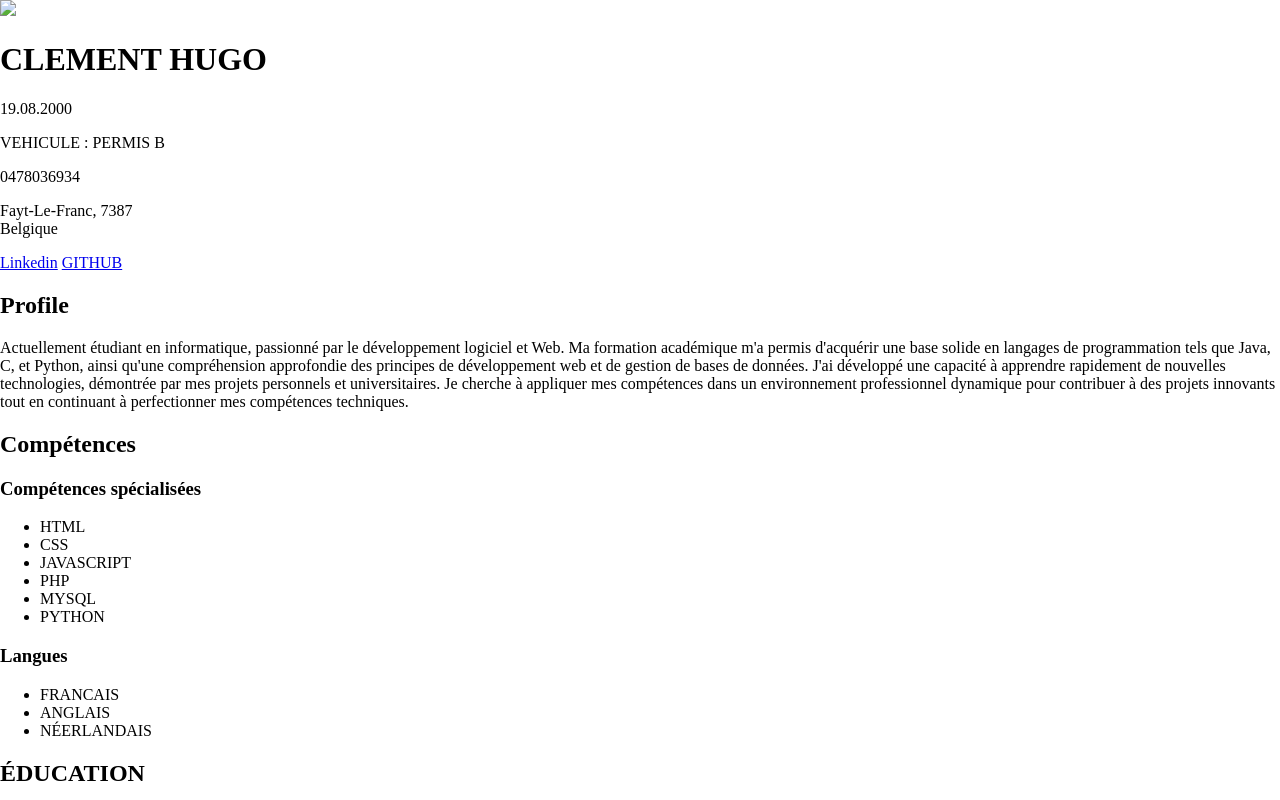
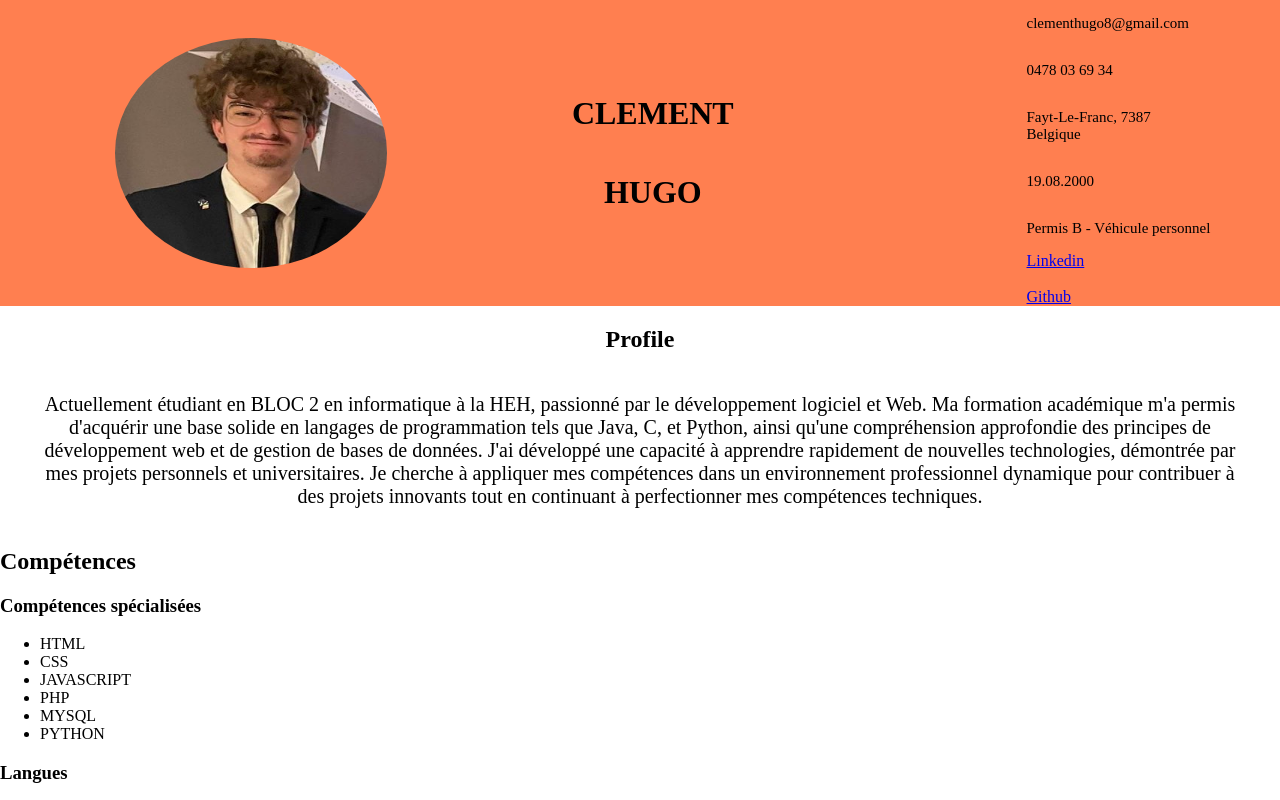
Before and after one commit to hugoclmt/projet_heh_js_Q2_cv, a plain HTML site: page index.html in a window 1280 px wide. Shown: the top 800 px of the page. Drawn offline with Linux system fonts and the light colour scheme.

Commit message:
Header/footer finies

```diff
--- a/index.html
+++ b/index.html
@@ -6,7 +6,8 @@
     <title>CV Clement Hugo</title>
 
     <link rel="stylesheet" href="./lib/Css/styleFooter.css"> <!-- Style pour le footer -->
-
+    <link rel="stylesheet" href="./lib/Css/styleHeader.css"> <!-- Style pour le header -->
+    <link rel="stylesheet" href="./lib/Css/styleSection.css"> <!-- Style pour le coprs de la page -->
     <meta name="author" content="Clement Hugo">
 </head>
 
@@ -15,40 +16,30 @@
 <main>
     <header>
         <!-- Image/Infos perso  -->
-        <img src="./src/img/#">
-        <h1>CLEMENT HUGO</h1>
-        <p>19.08.2000</p>
-        <p>VEHICULE : PERMIS B</p>
-        <p>0478036934</p>
-        <p>Fayt-Le-Franc, 7387<br>
-        Belgique
-        </p>
-        <a href="#">Linkedin</a>
-        <a href="#">GITHUB</a>
+        <div id="imgprofil">
+            <img src="./src/img/profil.jpg">
+        </div>
+
+        <div id="nomPrenom">
+            <h1>CLEMENT</h1>
+            <h1>HUGO</h1>
+        </div>
+
+        <div id="coordonee">
+            <p>clementhugo8@gmail.com</p>
+            <p>0478 03 69 34</p>
+            <p>Fayt-Le-Franc, 7387<br>Belgique</p>
+            <p>19.08.2000</p>
+            <p>Permis B - Véhicule personnel</p>
+            <a href="#" target="_blank">Linkedin</a><br>
+            <a href="https://github.com/hugoclmt" target="_blank">Github</a>
+        </div>
     </header>
 
-    <section>
+    <section id="profile">
         <h2>Profile</h2>
-        <div>
-            <p>Actuellement étudiant en informatique, passionné par le
-                développement logiciel et Web. Ma formation académique m'a permis
-                d'acquérir une base solide en langages de programmation tels que
-                Java, C, et Python, ainsi qu'une
-                compréhension approfondie des
-                principes de développement web et
-                de gestion de bases de données. J'ai
-                développé une capacité à apprendre
-                rapidement de nouvelles
-                technologies, démontrée par mes
-                projets personnels et universitaires. Je
-                cherche à appliquer mes
-                compétences dans un
-                environnement professionnel
-                dynamique pour contribuer à des
-                projets innovants tout en continuant à
-                perfectionner mes compétences
-                techniques.</p>
-        </div>
+
+        <p>Actuellement étudiant en BLOC 2 en informatique à la HEH, passionné par le développement logiciel et Web. Ma formation académique m'a permis d'acquérir une base solide en langages de programmation tels que Java, C, et Python, ainsi qu'une compréhension approfondie des principes de développement web et de gestion de bases de données. J'ai développé une capacité à apprendre rapidement de nouvelles technologies, démontrée par mes projets personnels et universitaires. Je cherche à appliquer mes compétences dans un environnement professionnel dynamique pour contribuer à des projets innovants tout en continuant à perfectionner mes compétences techniques.</p>
         <!-- Brève déscription du profile -->
     </section>
 
--- /dev/null
+++ b/lib/Css/styleHeader.css
@@ -0,0 +1,35 @@
+header{
+    display: flex;
+    justify-content: space-around;
+    background-color: coral;
+    width: 100%;
+}
+
+#imgprofil{
+    display: flex;
+    align-items: center;
+    justify-content: center;
+}
+
+#imgprofil img{
+    height: 75%;
+    width: 75%;
+    border-radius: 50%;
+}
+
+#nomPrenom{
+    display: flex;
+    justify-content: center;
+    align-items: center;
+    flex-direction: column;
+    margin-right: 12%;
+}
+
+#coordonee{
+    display: flex;
+    flex-direction: column;
+}
+
+#coordonee p{
+    font-size: 15px;
+}
--- /dev/null
+++ b/lib/Css/styleSection.css
@@ -0,0 +1,12 @@
+#profile{
+    display: flex;
+    flex-direction: column;
+    justify-content: center;
+    align-items: center;
+}
+
+#profile p {
+    font-size: 20px;
+    text-align: center;
+    padding: 0 30px;
+}
```
Also changed, not shown: src/img/profil.jpg (added).
